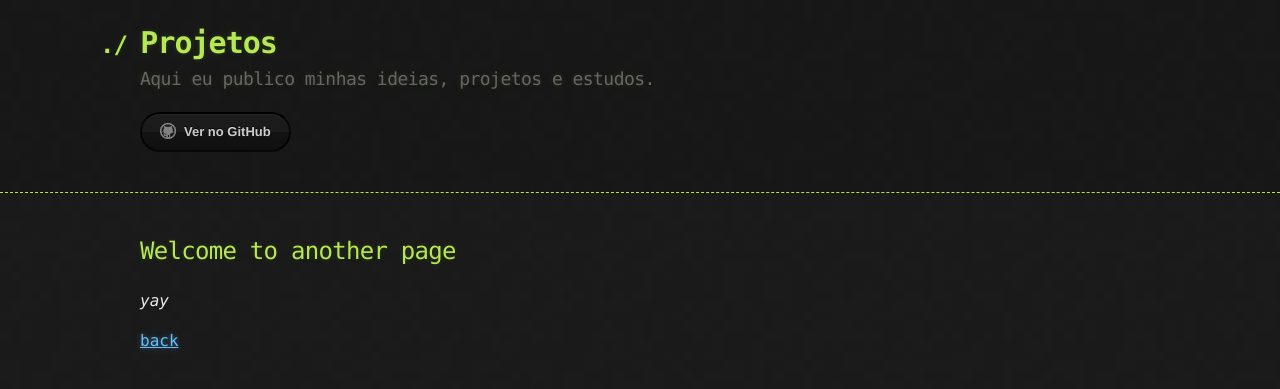
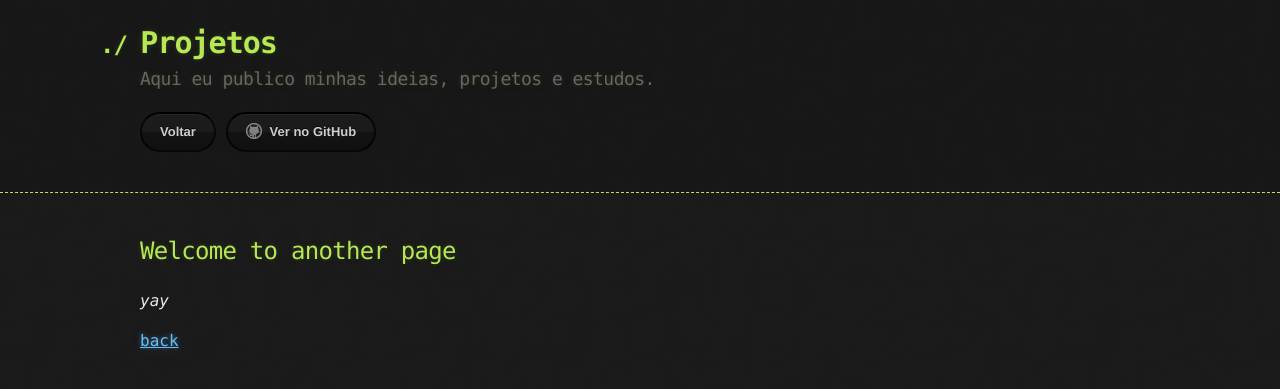
Before and after one commit to devnicius/Projetos, a Jekyll site: the page built from another-page.md, in a window 1280 px wide. Shown: the top 389 px of the page. Built offline with Jekyll 4.4.1, drawn with Linux system fonts in a browser that asks for light colours; our own code applies the rules of GitHub Pages for plain Markdown files.

Commit message:
Update default.html

```diff
--- a/_layouts/default.html
+++ b/_layouts/default.html
@@ -22,8 +22,8 @@
           {% if site.show_downloads %}
             <a href="{{ site.github.zip_url }}" class="btn">Download as .zip</a>
             <a href="{{ site.github.tar_url }}" class="btn">Download as .tar.gz</a>
-            <a href="https://devnicius.github.com/" class="btn">Voltar</a>
           {% endif %}
+          <a href="https://devnicius.github.com/" class="btn">Voltar</a>
           <a href="{{ site.github.repository_url }}" class="btn btn-github"><span class="icon"></span>Ver no GitHub</a>
         </section>
       </div>
```
